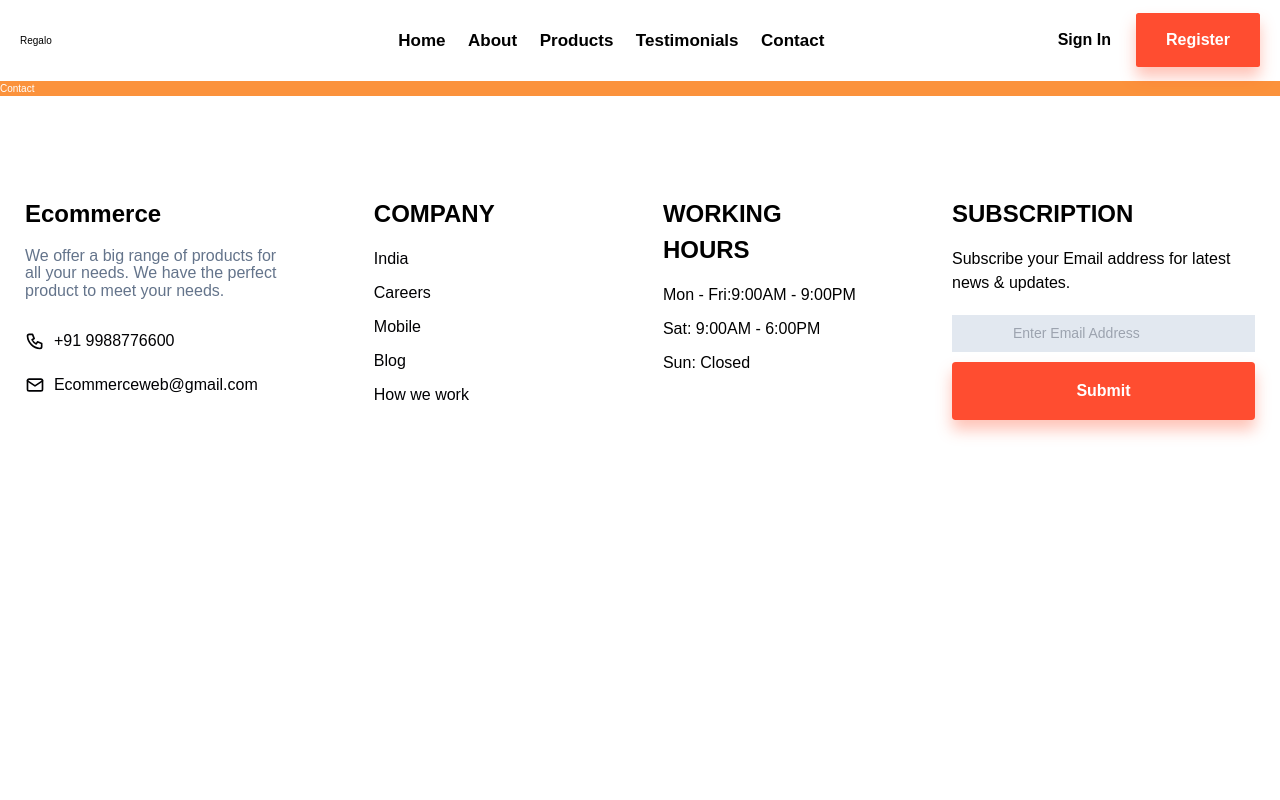
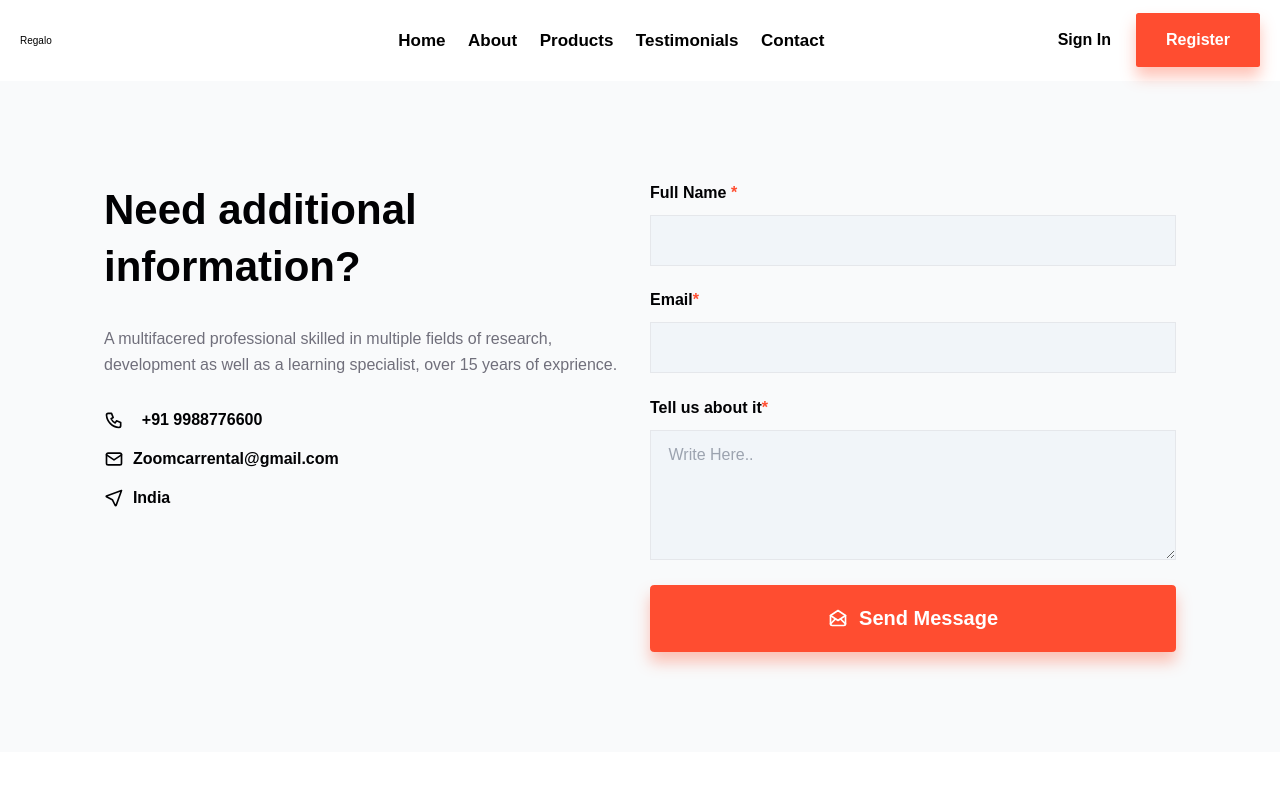
Before and after one commit to kamlesh2729/Ecommerce-Web, a React (Create React App) app: page /Contact in a window 1280 px wide. Shown: the top 800 px of the page. Built offline with nearby package versions, Linux system fonts and the light colour scheme.

Commit message:
contact page done

```diff
--- a/package.json
+++ b/package.json
@@ -10,7 +10,7 @@
     "moment": "^2.30.1",
     "react": "^18.2.0",
     "react-dom": "^18.2.0",
-    "react-icons": "^5.0.1",
+    "react-icons": "^5.2.1",
     "react-redux": "^9.1.0",
     "react-router-dom": "^6.22.1",
     "react-scripts": "5.0.1",
--- a/src/Components/Hero.jsx
+++ b/src/Components/Hero.jsx
@@ -1,20 +1,48 @@
 import React from 'react'
+import { Link } from 'react-router-dom';
+
+import Electronics from '../Assets/home-img-4.jpg';
 
 const Hero = () => {
   return (
     <>
-    <div className='w-[90%] mx-auto'>
-    <div className=' grid grid-cols-con gap-4'>
-        <div className='bg-red-300 h-[40rem]'>Electronics</div>
-        <div className='bg-yellow-200 h-[40rem]'>Jewelery</div>
-        <div className='h-[40rem] flex flex-col gap-4'>
-        <div className='bg-purple-400 h-[20rem]'>Men's clothing</div>
-        <div className='bg-orange-300 h-[20rem]'>Women's clothing</div>
+      <div className="w-[90%] mx-auto">
+        <div className=" grid grid-cols-con gap-4">
+          <div className="h-[40rem] overflow-hidden cursor-pointer relative">
+            <Link>
+              <div className="absolute w-full h-full top-0 left-0 hover:bg-black hover:opacity-15 hover:z-2"></div>
+              <p className="font-semibold text-white text-4h absolute bottom-4 left-6">Men's Clothing</p>
+              <img src={Electronics} alt="Jewelery-img" className='w-full h-full' />
+            </Link>
+          </div>
+          <div className="h-[40rem] overflow-hidden cursor-pointer relative">
+            <Link>
+              <div className="absolute w-full h-full top-0 left-0 hover:bg-black hover:opacity-10 hover:z-2"></div>
+              {/* <img src="" alt="Women's Clothing-img" /> */}
+              <p className="font-semibold text-white text-4h absolute bottom-4 left-6">Women's Clothing</p>
+              <img src={Electronics} alt="Jewelery-img" className='w-full h-full' />
+            </Link>
+          </div>
+          <div className="h-[40rem] flex flex-col gap-4">
+            <div className="h-[20rem] overflow-hidden cursor-pointer relative">
+              <Link>
+                <div className="absolute w-full h-full top-0 left-0 hover:bg-black hover:opacity-10 hover:z-2"></div>
+                <p className="font-semibold text-white text-4h absolute bottom-2 left-6"> Jewelery</p>
+                <img src={Electronics} alt="Jewelery-img" />
+              </Link>
+            </div>
+            <div className="h-[20rem] overflow-hidden cursor-pointer relative">
+              <Link>
+                <div className="absolute w-full h-full top-0 left-0 hover:bg-black hover:opacity-10 hover:z-2"></div>
+                <p className="font-semibold text-white text-4h absolute bottom-2 left-6">Electronics</p>
+                <img src={Electronics} alt="Jewelery-img" />
+              </Link>
+            </div>
+          </div>
         </div>
-    </div>
-    </div>
+      </div>
     </>
-  )
+  );
 }
 
 export default Hero
--- /dev/null
+++ b/src/Components/Login.jsx
@@ -0,0 +1,9 @@
+import React from 'react'
+
+const Login = () => {
+  return (
+    <div>Login</div>
+  )
+}
+
+export default Login
--- /dev/null
+++ b/src/Components/Signup.jsx
@@ -0,0 +1,9 @@
+import React from 'react'
+
+const Signup = () => {
+  return (
+    <div>Signup</div>
+  )
+}
+
+export default Signup
--- a/src/Components/TrendingItems.jsx
+++ b/src/Components/TrendingItems.jsx
@@ -29,13 +29,12 @@ const TrendingItems = () => {
     {ProudProduct.map((product) => {
         const { id, image, price, title } = product;
         return (
-        <div
-            key={id}
-            className="cursor-pointer border-2 border-gray-400 hover:border-slate-500 rounded-md items-center"
+        <div key={id}
+            className="cursor-pointer w-[210px] border-2 border-gray-400 hover:border-slate-500 rounded-md items-center"
         >
             <Link>
             <div>
-                <img src={image} alt="product images" className=" h-[200px] w-[21rem]"/>
+                <img src={image} alt="product images" className=" h-[200px] w-[210px]"/>
             </div>
             <div className=" text-4h p-4 w-[21rem]">
                 <p className=" font-medium overflow-hidden w-full text-3xl h-10 my-4">{title}</p>
--- a/src/Components/TrendingSlider.jsx
+++ b/src/Components/TrendingSlider.jsx
@@ -1,22 +1,45 @@
 import React from "react";
 
 import TrendingItems from "./TrendingItems";
+import { BsArrowLeftSquareFill } from "react-icons/bs";
+import { BsArrowRightSquareFill } from "react-icons/bs";
+
+
 
 
 const TrendingSlider = () => {
+
+  const slideLeft = () => {
+    let Slider = document.getElementById("slider");
+    Slider.scrollLeft = Slider.scrollLeft - 230;
+  };
+
+  const slideRight = () => {
+    let Slider = document.getElementById("slider");
+    Slider.scrollLeft = Slider.scrollLeft + 230;
+  };
 
   return (
     <>
       <section className=" my-8 w-[90vw] mx-auto">
         <div className="flex items-center justify-between">
-        <h3 className=" py-8 text-h3 font-semibold">Products That are Trending</h3>
-        <div className=" text-h3 font-semibold flex gap-8">
-          <button title="scroll-left">left</button>
-          <button title="scroll-right">right</button>
+          <h3 className=" py-8 text-h3 font-semibold">
+            Products That are Trending
+          </h3>
+          <div className=" text-h3 font-semibold flex gap-8">
+            <button title="scroll-left" onClick={slideLeft}>
+              <BsArrowLeftSquareFill/>
+            </button>
+            <button title="scroll-right" onClick={slideRight}>
+            <BsArrowRightSquareFill/>
+            </button>
+          </div>
         </div>
-        </div>
-        <div className=" h-[60vh] w-full flex overflow-x-scroll overflow-y-hidden relative scroll-smooth whitespace-nowrap gap-9 scrollbarh">
-          <TrendingItems/>
+        <div
+          className=" h-[60vh] w-full flex overflow-x-scroll overflow-y-hidden relative scroll-smooth whitespace-nowrap gap-9 scrollbarh"
+          id="slider"
+        >
+          <TrendingItems />
         </div>
       </section>
     </>
--- a/src/Pages/Contact.jsx
+++ b/src/Pages/Contact.jsx
@@ -1,9 +1,86 @@
 import React from 'react'
+
+import { TbPhone, TbMail, TbLocation, TbMailOpened } from "react-icons/tb";
 
 const Contact = () => {
   return (
-    <div className=' bg-orange-400 text-white'>Contact</div>
-  )
+    // <div className=' bg-orange-400 text-white'>Contact</div>
+    <>
+      <section className=" bg-gray-50 py-40 px-0 text-black">
+        <main className="my-0 mx-auto max-w-8lx lg:max-w-[90%] py-0 px-12 lg:px-16">
+          <article className="grid grid-cols-com lg:grid-cols-con2 gap-8 text-text-black">
+            <aside className="flex flex-col md:max-w-full lg:max-w-full text-center md:text-center lg:text-left gap-4 max-w-2xl">
+              <h2 className="text-h2 font-bold leading-snug mb-8">
+                Need additional information?
+              </h2>
+              <p className=" text-p font-text text-text-gray leading-relaxed mb-8">
+                A multifacered professional skilled in multiple fields of
+                research, development as well as a learning specialist, over 15
+                years of exprience.
+              </p>
+              <a
+                href="/"
+                className=" flex items-center justify-center lg:justify-start no-underline text-text-black text-p font-semibold transition-all mb-2 hover:text-text-orange"
+              >
+                <TbPhone className="text-bt" /> &nbsp;&nbsp;&nbsp; +91
+                9988776600
+              </a>
+              <a
+                href="/"
+                className="flex items-center justify-center lg:justify-start no-underline text-text-black text-p font-semibold transition-all mb-2 hover:text-text-orange"
+              >
+                <TbMail className="text-bt" /> &nbsp; Zoomcarrental@gmail.com
+              </a>
+              <a
+                href="/"
+                className="flex items-center justify-center lg:justify-start no-underline text-text-black text-p font-semibold transition-all mb-2 hover:text-text-orange"
+              >
+                <TbLocation className="text-bt" /> &nbsp; India
+              </a>
+            </aside>
+            <aside className="flex flex-col">
+              <form className=" flex flex-col">
+                <label htmlFor="Fname" className="text-p font-semibold mb-4">
+                  Full Name <b className=" text-text-orange">*</b>
+                </label>
+                <input
+                  className=" bg-slate-100 py-5 px-7 text-p border outline-none mb-9"
+                  type="text"
+                  name="name"
+                  id="Fname"
+                />
+                <label htmlFor="Email" className="text-p font-semibold mb-4">
+                  Email<b className=" text-text-orange">*</b>
+                </label>
+                <input
+                  className=" bg-slate-100 py-5 px-7 text-p border outline-none mb-9"
+                  type="email"
+                  name="email"
+                  id="Email"
+                />
+                <label htmlFor="msg" className="text-p font-semibold mb-4">
+                  Tell us about it<b className=" text-text-orange">*</b>
+                </label>
+                <textarea
+                  className="bg-slate-100 h-52 py-5 px-7 text-p border outline-none mb-10"
+                  name="msg"
+                  id="Mesg"
+                  placeholder="Write Here.."
+                ></textarea>
+
+                <button
+                  className=" bg-text-orange flex justify-center items-center py-7 px-12 rounded-md shadow-3xt transition-all border border-solid border-text-orange text-white text-bt font-semibold cursor-pointer hover:shadow-3xr hover:bg-text-orange"
+                  type="submit"
+                >
+                  <TbMailOpened className="text-bt" /> &nbsp; Send Message
+                </button>
+              </form>
+            </aside>
+          </article>
+        </main>
+      </section>
+    </>
+  );
 }
 
 export default Contact
--- a/tailwind.config.js
+++ b/tailwind.config.js
@@ -107,6 +107,7 @@ module.exports = {
         ft2t: "21fr 21fr",
         com: "1fr",
         con: "1fr 1fr 1fr",
+        con2: "1fr 1fr",
         mod: "280px 280px 280px 280px",
       },
       gridTemplateRows: {
```
Also changed, not shown: src/Components/Products.jsx (+20 -5 lines), src/Pages/Testimonials.jsx (+64 -1 lines), src/Assets/home-img-4.jpg (added), 1 other file (tests, documents, lock files or other folders).
